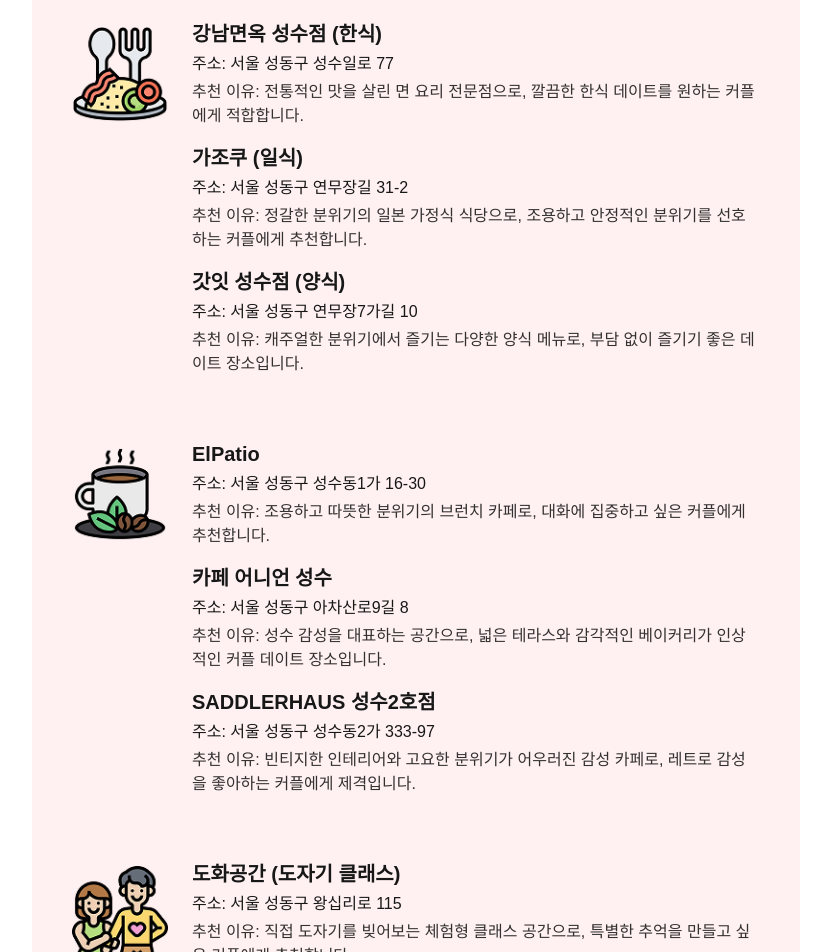
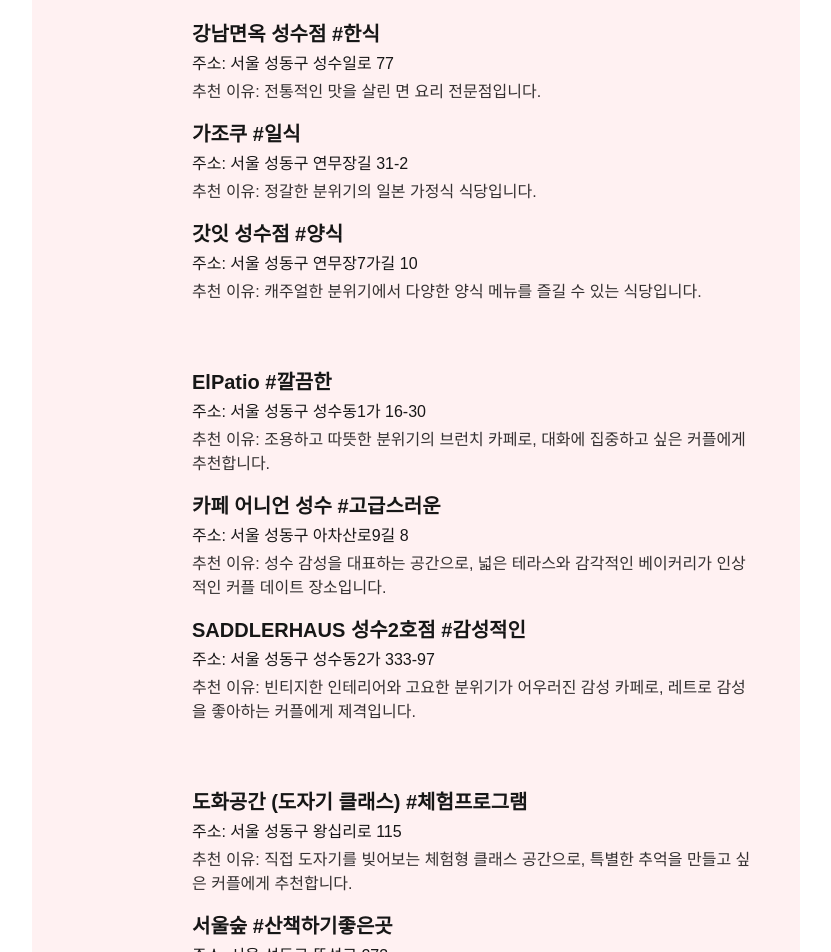
Before and after one commit to CSID-DGU/2025-1-DSCD-outsider-2, a Next.js app in the folder frontend/: page /place_recommend/first_meet in a window 1280 px wide. Shown: the part 360-1312 px from the top of the page, without its empty margins (224-1055 px from the left). Built offline with nearby package versions, Linux system fonts and the light colour scheme.

Commit message:
first_meet

```diff
--- a/frontend/src/app/place_recommend/first_meet/page.js
+++ b/frontend/src/app/place_recommend/first_meet/page.js
@@ -20,47 +20,47 @@
   area: "성수",
   items: [
     {
-      title: "강남면옥 성수점 (한식)",
+      title: "강남면옥 성수점 #한식",
       address: "서울 성동구 성수일로 77",
-      reason: "전통적인 맛을 살린 면 요리 전문점으로, 깔끔한 한식 데이트를 원하는 커플에게 적합합니다."
+      reason: "전통적인 맛을 살린 면 요리 전문점입니다."
     },
     {
-      title: "가조쿠 (일식)",
+      title: "가조쿠 #일식",
       address: "서울 성동구 연무장길 31-2",
-      reason: "정갈한 분위기의 일본 가정식 식당으로, 조용하고 안정적인 분위기를 선호하는 커플에게 추천합니다."
+      reason: "정갈한 분위기의 일본 가정식 식당입니다."
     },
     {
-      title: "갓잇 성수점 (양식)",
+      title: "갓잇 성수점 #양식",
       address: "서울 성동구 연무장7가길 10",
-      reason: "캐주얼한 분위기에서 즐기는 다양한 양식 메뉴로, 부담 없이 즐기기 좋은 데이트 장소입니다."
+      reason: "캐주얼한 분위기에서 다양한 양식 메뉴를 즐길 수 있는 식당입니다."
     },
     {
-      title: "ElPatio",
+      title: "ElPatio #깔끔한",
       address: "서울 성동구 성수동1가 16-30",
       reason: "조용하고 따뜻한 분위기의 브런치 카페로, 대화에 집중하고 싶은 커플에게 추천합니다."
     },
     {
-      title: "카페 어니언 성수",
+      title: "카페 어니언 성수 #고급스러운",
       address: "서울 성동구 아차산로9길 8",
       reason: "성수 감성을 대표하는 공간으로, 넓은 테라스와 감각적인 베이커리가 인상적인 커플 데이트 장소입니다."
     },
     {
-      title: "SADDLERHAUS 성수2호점",
+      title: "SADDLERHAUS 성수2호점 #감성적인",
       address: "서울 성동구 성수동2가 333-97",
       reason: "빈티지한 인테리어와 고요한 분위기가 어우러진 감성 카페로, 레트로 감성을 좋아하는 커플에게 제격입니다."
     },
     {
-      title: "도화공간 (도자기 클래스)",
+      title: "도화공간 (도자기 클래스) #체험프로그램",
       address: "서울 성동구 왕십리로 115",
       reason: "직접 도자기를 빚어보는 체험형 클래스 공간으로, 특별한 추억을 만들고 싶은 커플에게 추천합니다."
     },
     {
-      title: "서울숲",
+      title: "서울숲 #산책하기좋은곳",
       address: "서울 성동구 뚝섬로 273",
       reason: "도심 속 자연을 만끽할 수 있는 공원으로, 산책이나 피크닉을 즐기기에 안성맞춤입니다."
     },
     {
-      title: "플라츠서울",
+      title: "플라츠서울 #전시",
       address: "서울 성동구 연무장길 76",
       reason: "복합 문화 공간으로 다양한 전시와 체험이 가능해, 예술과 문화를 함께 즐기고 싶은 커플에게 적합합니다."
     }
```
